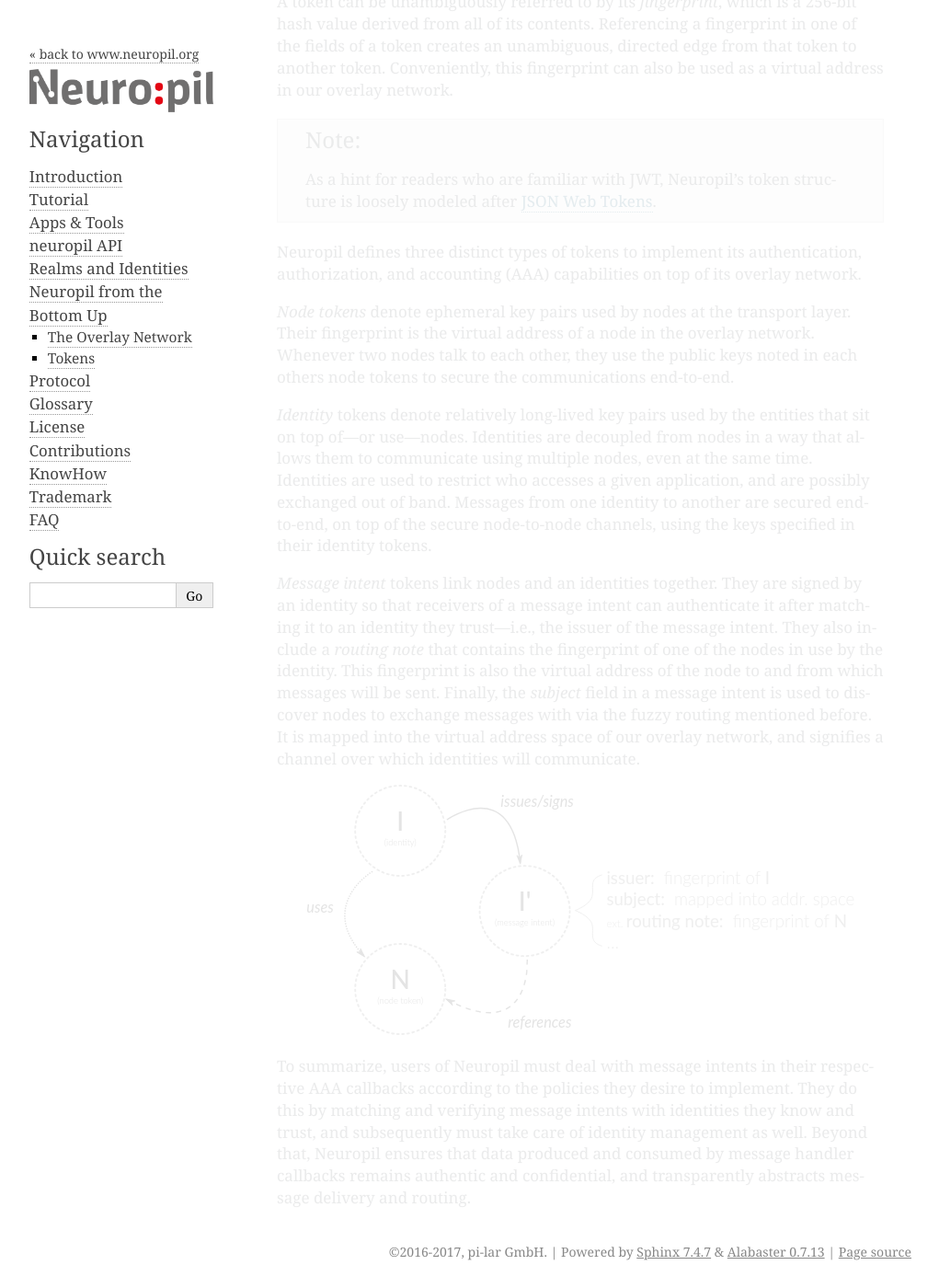
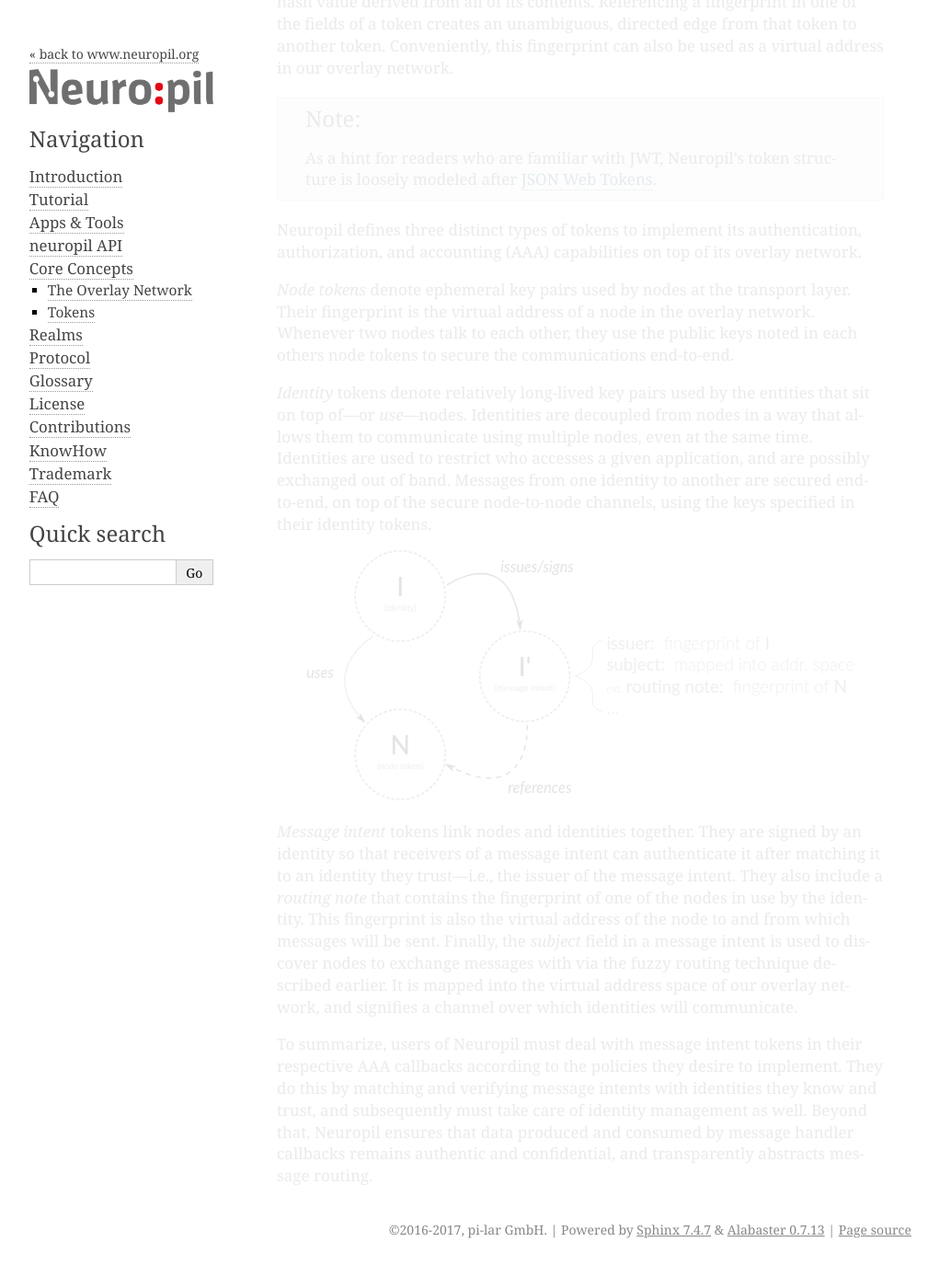
Before and after one commit to pi-lar/neuropil, a Sphinx documentation site: the page built from doc/source/core_concepts.rst, in a window 1280 px wide and 1400 px high, scrolled down 3119 px. Shown: the whole window at 92% size, without its empty margins (119-1140 px from the left). Built offline with Sphinx 7.4.7, drawn with Linux system fonts in a browser that asks for light colours; the version number could not be read and is left out; after the commit the page ends 4495 px from its top, so only the background shows below that; some of the changed text lies outside the part shown.

Commit message:
doc: reorganize; core concepts precede high-level abstractions
This organization envisions a structure where a lean introductory
example/tutorial and the API specification are followed by a primer that gives
a rundown of the core concepts that make up Neuropil. In-depth treatment of
dependent topics (realms, …) would follow.

```diff
--- a/doc/source/bottom_up.rst
+++ b/doc/source/core_concepts.rst
@@ -1,23 +1,23 @@
-Neuropil from the Bottom Up
-===========================
+Core Concepts
+=============
 
   *“All non-trivial abstractions, to some degree, are leaky.”*—Joel Spolsky
 
 This chapter describes the intrinsic building blocks that make up Neuropil. It
 is intended to help readers gain a deeper understanding of Neuropil internals
-and its design, and ultimately help them make better use of the library.
+and its design, and ultimately make better use of the library.
 
 The versatile concepts described in this chapter are primarily pervasive in the
 internals of the Neuropil messaging layer itself, but curious users of Neuropil
 will most likely be exposed to them, eventually. After all, Neuropil’s user
-facing abstractions, such as :ref:`realms_and_identities`, are implemented
-using these building blocks. By nature, primitive concepts escape the
-abstractions that contain them, and understanding them will demystify the
-real-world behavior Neuropil applications.
+facing abstractions, such as :ref:`realms`, are implemented using these
+building blocks. By nature, primitive concepts escape the abstractions that
+contain them, and understanding them will demystify the real-world behavior
+Neuropil applications.
 
 .. NOTE::
-  This introduction offers only informal coverage of the foundations upon which
-  Neuropil is built. For an in-depth discussion we refer to the following
+  This introduction offers only an informal coverage of the foundations upon
+  which Neuropil is built. For an in-depth discussion we refer to the following
   papers:
 
    - `Tapestry: A Resilient Global-scale Overlay for Service Deployment
@@ -111,31 +111,31 @@ Whenever two nodes talk to each other, they use the public keys noted in each
 others node tokens to secure the communications end-to-end.
 
 *Identity* tokens denote relatively long-lived key pairs used by the entities
-that sit on top of—or use—nodes. Identities are decoupled from nodes in a way
+that sit on top of—or *use*—nodes. Identities are decoupled from nodes in a way
 that allows them to communicate using multiple nodes, even at the same time.
 Identities are used to restrict who accesses a given application, and are
 possibly exchanged out of band. Messages from one identity to another are
 secured end-to-end, on top of the secure node-to-node channels, using the keys
 specified in their identity tokens.
 
-*Message intent* tokens link nodes and an identities together. They are signed
-by an identity so that receivers of a message intent can authenticate it after
+.. image:: message-intent.svg
+    :alt: Relationships between the various kinds of tokens
+
+*Message intent* tokens link nodes and identities together. They are signed by
+an identity so that receivers of a message intent can authenticate it after
 matching it to an identity they trust—i.e., the issuer of the message intent.
 They also include a *routing note* that contains the fingerprint of one of the
 nodes in use by the identity. This fingerprint is also the virtual address of
 the node to and from which messages will be sent. Finally, the *subject* field
 in a message intent is used to discover nodes to exchange messages with via the
-fuzzy routing mentioned before. It is mapped into the virtual address space of
-our overlay network, and signifies a channel over which identities will
-communicate.
+fuzzy routing technique described earlier. It is mapped into the virtual
+address space of our overlay network, and signifies a channel over which
+identities will communicate.
 
-.. image:: message-intent.svg
-    :alt: Relationships between the various kinds of tokens
-
-To summarize, users of Neuropil must deal with message intents in their
+To summarize, users of Neuropil must deal with message intent tokens in their
 respective AAA callbacks according to the policies they desire to implement.
 They do this by matching and verifying message intents with identities they
 know and trust, and subsequently must take care of identity management as well.
 Beyond that, Neuropil ensures that data produced and consumed by message
 handler callbacks remains authentic and confidential, and transparently
-abstracts message delivery and routing.
+abstracts message routing.
--- a/doc/source/index.rst
+++ b/doc/source/index.rst
@@ -22,8 +22,8 @@ Contents:
    tutorial
    apps_tools
    api
-   realms_identities
-   bottom_up
+   core_concepts
+   realms
    protocol
    glossary
    license
```
Also changed, not shown: doc/source/glossary.rst (+3 -4 lines), doc/source/realms.rst (added, +14 -0 lines), doc/source/realms_identities.rst (deleted, +0 -28 lines).
